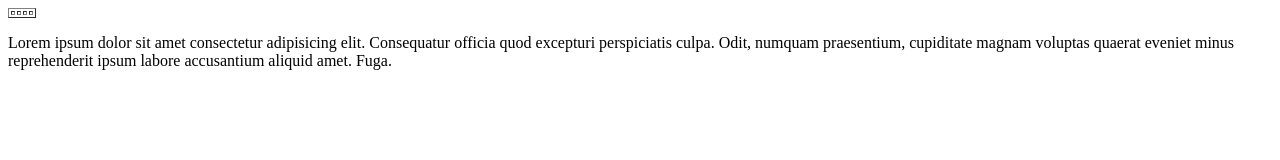
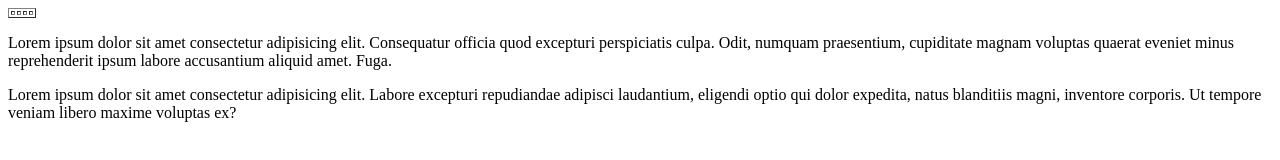
Before and after one commit to luisesteban598/proyectosoftware2, a plain HTML site: page index.html in a window 1280 px wide. Drawn offline with Linux system fonts and the light colour scheme.

Commit message:
ver2 modificado index

```diff
--- a/index.html
+++ b/index.html
@@ -15,5 +15,6 @@
         </tr>
     </table>
     <p>Lorem ipsum dolor sit amet consectetur adipisicing elit. Consequatur officia quod excepturi perspiciatis culpa. Odit, numquam praesentium, cupiditate magnam voluptas quaerat eveniet minus reprehenderit ipsum labore accusantium aliquid amet. Fuga.</p>
+    <p>Lorem ipsum dolor sit amet consectetur adipisicing elit. Labore excepturi repudiandae adipisci laudantium, eligendi optio qui dolor expedita, natus blanditiis magni, inventore corporis. Ut tempore veniam libero maxime voluptas ex?</p>
 </body>
 </html>
```
